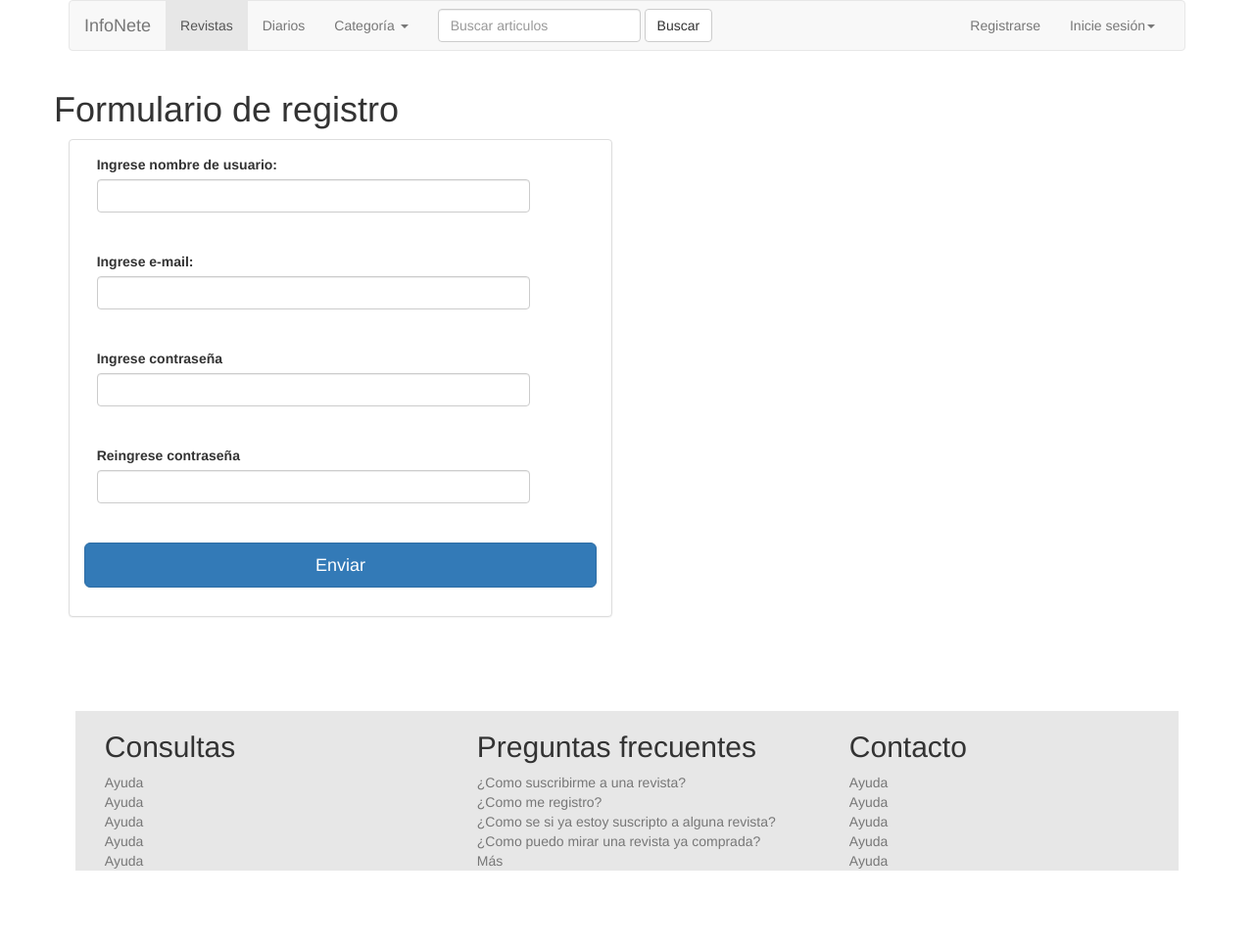
After one commit to julianbermolen/TP_PHP_Revista, a PHP site: page /registroDeUsuario.php in a window 1280 px wide. The commit adds this page. Shown: the whole page at 98% size. Run offline with PHP 8.4, Linux system fonts and the light colour scheme.

Commit message:
Agregue un footer, y estoy trabajando en el registro

```diff
--- /dev/null
+++ b/bd/conexion.php
@@ -0,0 +1,8 @@
+<?php
+	$host = "localhost";
+	$user = "root";
+	$pass = "";
+	$db = "sistema";
+
+	$conexion = mysqli_connect($host,$user,$pass,$db) OR DIE("No se pudo realizar la conexión");
+?>
--- /dev/null
+++ b/css/estiloTP.css
@@ -0,0 +1,32 @@
+.alerta{
+			display:block;
+			visibility:hidden;
+			color:#b94a48;
+			background-color: #f2dede;
+			border-color:#ebccd1;
+			width: 80%;
+			margin-left:5%;
+		}
+#footer{
+			width:auto;
+			background-color: #e7e7e7;
+			position: relative;
+			margin-top: 150px; /* negative value of footer height */
+
+			clear:both;
+			margin:6%;
+}
+.text-center{
+			text-align: center;
+}
+.a-footer{
+		color:#777;
+		size:10px;
+}
+.input-largo{
+		margin-left:5%;
+		width: 80%;
+}
+.label-largo{
+	margin-left:5%;
+}
--- /dev/null
+++ b/php/footer.php
@@ -0,0 +1,36 @@
+	<footer id="footer">
+		<div class="container">
+			<div class="row">
+
+				<div class="col-lg-12">
+					<div class="col-lg-4">
+						<h2>Consultas</h2>
+						<a class="a-Footer" href="#"> Ayuda </a><br>
+						<a class="a-Footer"href="#"> Ayuda </a><br>
+						<a class="a-Footer"href="#"> Ayuda </a><br>
+						<a class="a-Footer"href="#"> Ayuda </a><br>
+						<a class="a-Footer"href="#"> Ayuda </a><br>
+					</div>
+
+					<div class="col-lg-4">
+						<h2>Preguntas frecuentes</h2>
+						<a class="a-Footer"href="#"> ¿Como suscribirme a una revista? </a><br>
+						<a class="a-Footer"href="#"> ¿Como me registro? </a><br>
+						<a class="a-Footer"href="#"> ¿Como se si ya estoy suscripto a alguna revista? </a><br>
+						<a class="a-Footer"href="#"> ¿Como puedo mirar una revista ya comprada? </a><br>
+						<a class="a-Footer"href="#"> Más </a><br>
+					</div>
+					<div class="col-lg-4">
+						<h2>Contacto</h2>
+						<a class="a-Footer"href="#"> Ayuda </a><br>
+						<a class="a-Footer"href="#"> Ayuda </a><br>
+						<a class="a-Footer"href="#"> Ayuda </a><br>
+						<a class="a-Footer"href="#"> Ayuda </a><br>
+						<a class="a-Footer"href="#"> Ayuda </a><br>
+					</div>
+
+				</div>
+
+			</div>
+		</div>
+	</footer>
--- a/php/incluiBootstrap.php
+++ b/php/incluiBootstrap.php
@@ -1,4 +1,6 @@
-<link rel="stylesheet" href="css/bootstrap-3.3.6-dist/css/bootstrap.css">
-<script src="css/bootstrap-3.3.6-dist/js/bootstrap.js"></script>
+<meta charset="utf-8"/>
 <script src="jquery/jquery-1.12.3.js"></script>
 <script src="http://code.jquery.com/jquery.js"></script>
+<link rel="stylesheet" href="css/bootstrap-3.3.6-dist/css/bootstrap.css">
+<link rel="stylesheet" href="css/estiloTP.css">
+<script src="css/bootstrap-3.3.6-dist/js/bootstrap.js"></script>
--- a/php/menu.php
+++ b/php/menu.php
@@ -8,45 +8,36 @@
         <span class="icon-bar"></span>
         <span class="icon-bar"></span>
       </button>
-      <a class="navbar-brand" href="#">Brand</a>
+      <a class="navbar-brand" href="index.php">InfoNete</a>
     </div>
 
     <!-- Collect the nav links, forms, and other content for toggling -->
     <div class="collapse navbar-collapse" id="bs-example-navbar-collapse-1">
       <ul class="nav navbar-nav">
-        <li class="active"><a href="#">Link <span class="sr-only">(current)</span></a></li>
-        <li><a href="#">Link</a></li>
+        <li class="active"><a href="#">Revistas <span class="sr-only">(current)</span></a></li>
+        <li><a href="#">Diarios</a></li>
         <li class="dropdown">
-          <a href="#" class="dropdown-toggle" data-toggle="dropdown" role="button" aria-haspopup="true" aria-expanded="false">Dropdown <span class="caret"></span></a>
+          <a href="#" class="dropdown-toggle" data-toggle="dropdown" role="button" aria-haspopup="true" aria-expanded="false">Categoría <span class="caret"></span></a>
           <ul class="dropdown-menu">
-            <li><a href="#">Action</a></li>
-            <li><a href="#">Another action</a></li>
-            <li><a href="#">Something else here</a></li>
+            <li><a href="#">Deportes</a></li>
+            <li><a href="#">Mas leídas</a></li>
+            <li><a href="#">Moda</a></li>
             <li role="separator" class="divider"></li>
-            <li><a href="#">Separated link</a></li>
+            <li><a href="#">Policial</a></li>
             <li role="separator" class="divider"></li>
-            <li><a href="#">One more separated link</a></li>
+            <li><a href="#"></a></li>
           </ul>
         </li>
       </ul>
       <form class="navbar-form navbar-left" role="search">
         <div class="form-group">
-          <input type="text" class="form-control" placeholder="Search">
+          <input type="text" class="form-control" placeholder="Buscar articulos">
         </div>
-        <button type="submit" class="btn btn-default">Submit</button>
+        <button type="submit" class="btn btn-default">Buscar</button>
       </form>
       <ul class="nav navbar-nav navbar-right">
-        <li><a href="#">Link</a></li>
-        <li class="dropdown">
-          <a href="#" class="dropdown-toggle" data-toggle="dropdown" role="button" aria-haspopup="true" aria-expanded="false">Dropdown <span class="caret"></span></a>
-          <ul class="dropdown-menu">
-            <li><a href="#">Action</a></li>
-            <li><a href="#">Another action</a></li>
-            <li><a href="#">Something else here</a></li>
-            <li role="separator" class="divider"></li>
-            <li><a href="#">Separated link</a></li>
-          </ul>
-        </li>
+        <li><a href="registroDeUsuario.php">Registrarse</a></li>
+        <li><a href="#" class="dropdown-toggle" data-toggle="dropdown" role="button" aria-haspopup="true" aria-expanded="false">Inicie sesión<span class="caret"></span></a></li>
       </ul>
     </div><!-- /.navbar-collapse -->
   </div><!-- /.container-fluid -->
--- /dev/null
+++ b/registroDeUsuario.php
@@ -0,0 +1,54 @@
+<html>
+<head>
+	<title>Registro de usuario - El Argentino</title>
+<?php include("php/incluiBootstrap.php");
+	  include("bd/conexion.php");
+	 ?>
+	 <script type="text/javascript" src="jquery/validarFormulario.js"></script>
+
+</head>
+<body>
+	<div class="container">
+		<?php include("php/menu.php"); ?>
+
+		<div class="row">
+
+			<h1> Formulario de registro </h1>
+			<div class="col-xs-12 col-sm-6">
+				<!--aca comienza el panel que contiene el form-->
+				<div class="panel panel-default">
+					<div class="panel-body">
+						<form action="registroDeUsuario.php" method="POST" class="form-horizontal">
+							<div class="form-group">
+								<label for="usuario" class="label-largo">Ingrese nombre de usuario:</label>
+								<input type="text" name="usuario" class="form-control input-largo" max-lenght="60"/>
+								<label class="alerta" for="usuario">Campo inv&aacute;lido</label>
+							</div>
+							<div class="form-group">
+								<label for="email" class="label-largo">Ingrese e-mail:</label>
+								<input type="email" name="email" class="form-control input-largo"/>
+								<label class="alerta" for="usuario">Campo inv&aacute;lido</label>
+							</div>
+							<div class="form-group">
+								<label for="clave1" class="label-largo">Ingrese contrase&ntilde;a</label>
+								<input type="password" name="clave1" class="form-control input-largo" max-lenght="10"/>
+								<label class="alerta" for="usuario">Campo inv&aacute;lido</label>
+							</div>
+							<div class="form-group">
+								<label for="clave2" class="label-largo">Reingrese contrase&ntilde;a</label>
+								<input type="password" name="clave2" class="form-control input-largo" max-lenght="10"/>
+								<label class="alerta" for="usuario">Campo inv&aacute;lido</label>
+							</div>
+							<input type="submit" name="boton" value="Enviar" class="btn btn-primary btn-lg btn-block"/>
+						</form>
+
+					</div>
+				</div>
+			</div>
+		</div>
+	</div>
+	<?php
+		include("php/footer.php");
+	?>
+</body>
+</html>
```
Also changed, not shown: index.php (+4 -53 lines), jquery/validarFormulario.js (added, +45 -0 lines).
